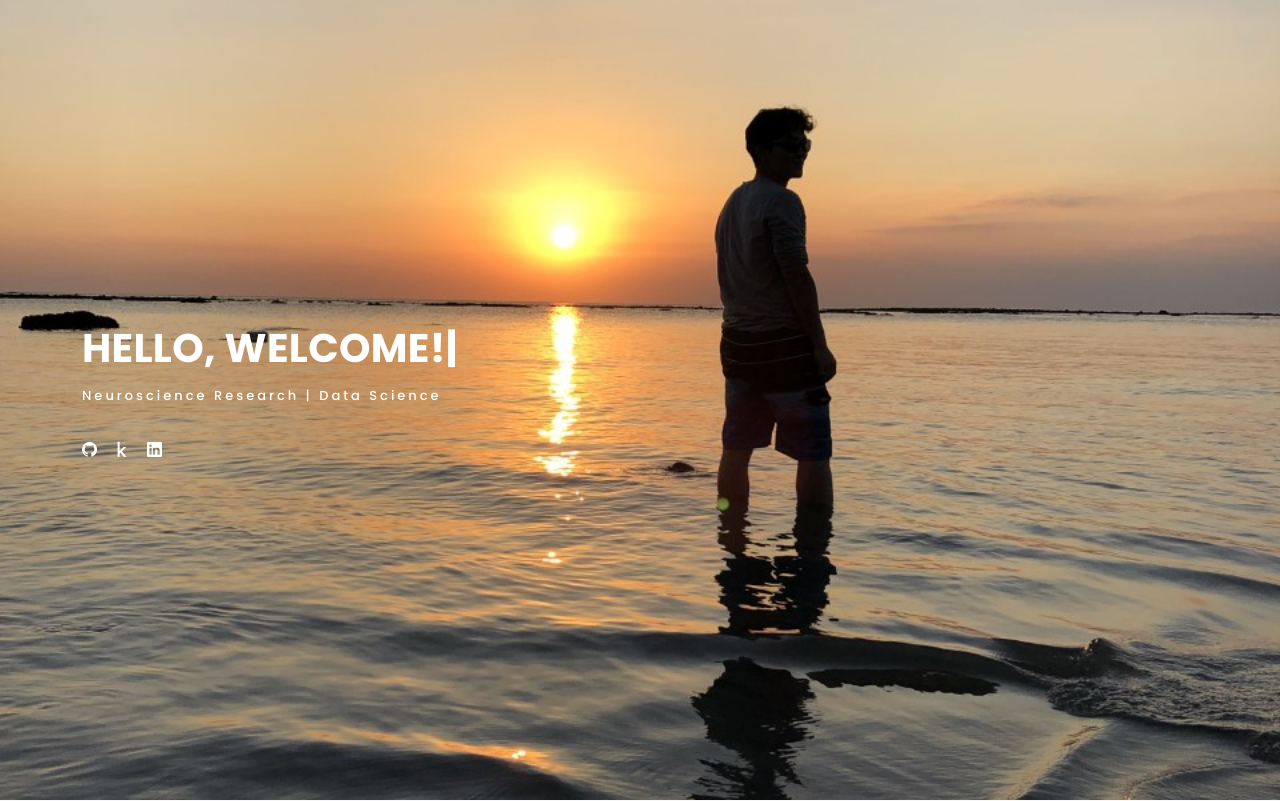
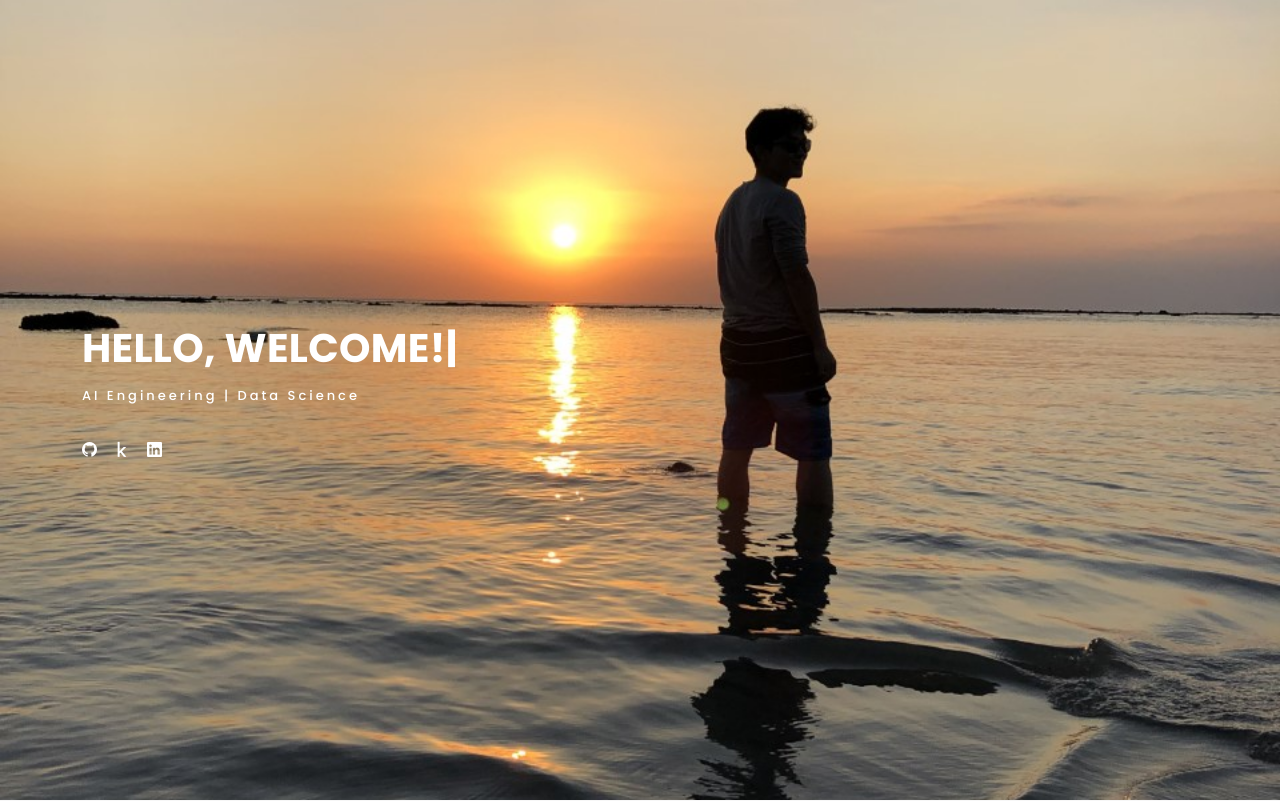
Before and after one commit to johnnys7n/PortfolioWebsite, a Flask app: page / in a window 1280 px wide. Shown: the top 801 px of the page. Run offline with Flask 3, Linux system fonts and the light colour scheme; some libraries are stand-ins or nearby versions; some web fonts are replaced.

Commit message:
changed bio

```diff
--- a/templates/index.html
+++ b/templates/index.html
@@ -87,7 +87,7 @@
       <div class="hero-content">
         <h1>Hello, <span class="typed" data-typed-items="I'm Johnny Sin,Welcome!"></span>
         </h1>
-        <p>Neuroscience Research | Data Science</p>
+        <p>AI Engineering | Data Science</p>
 
         <ul class="list-unstyled list-social">
           <li><a href="https://github.com/johnnys7n" target="_blank"><i class="bi bi-github"></i></a></li>
@@ -123,7 +123,7 @@
                 trained to see the endless possiblities
                 of applying AI tools to improve scientific processes and using that analytical stories to enhance patient lives.
                 I am a researcher, a neurological problem solver, and I love building stories and showing off cool
-                insights through data.<br><br>
+                insights through data. Currently I work as an AI engineer to solve issues in ML Fairness. <br><br>
                 Click <a href="about-me.html">here</a> for more information about me!
               </p>
 
```
